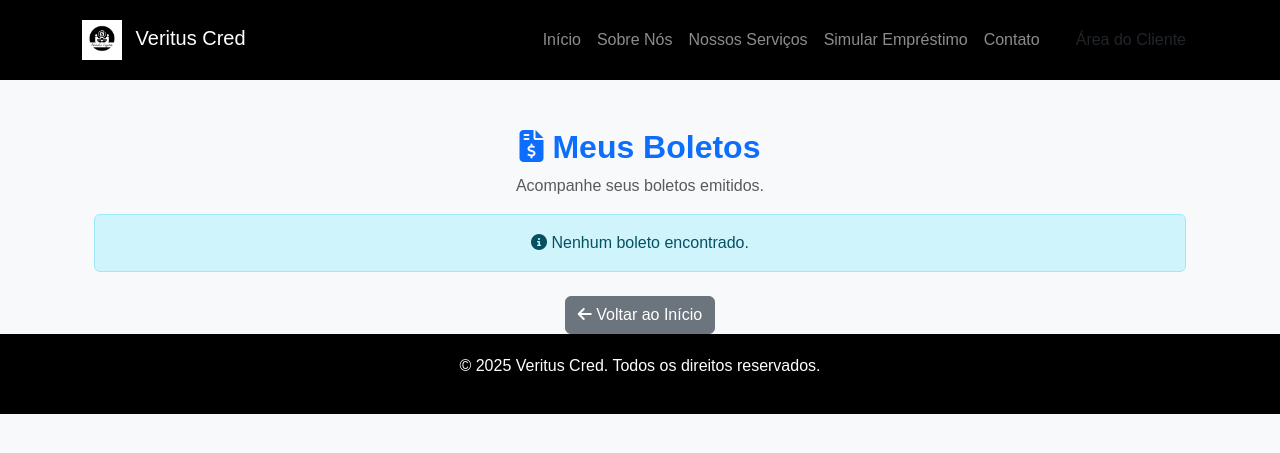
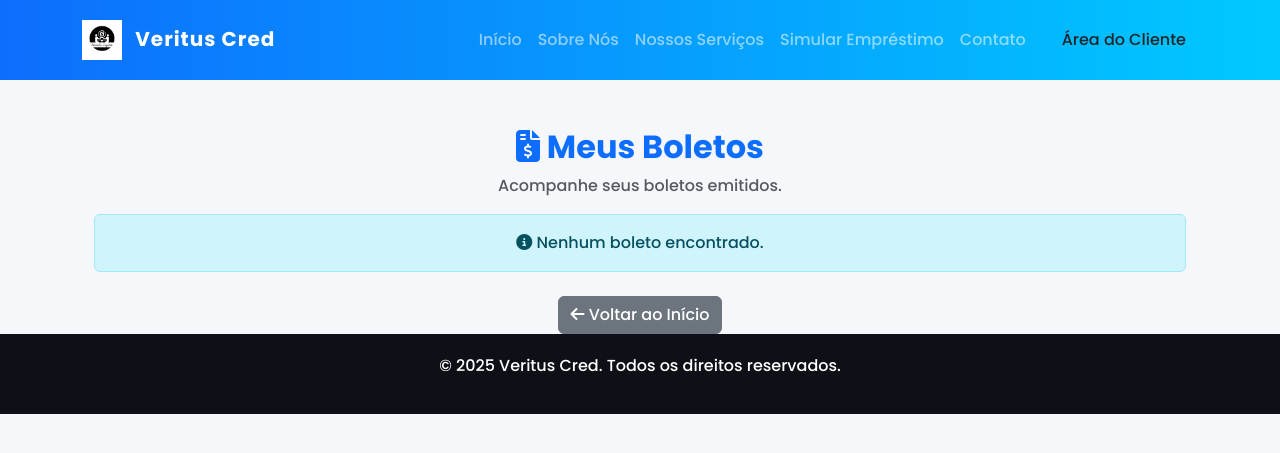
Before and after one commit to verituscred-dev/verituscred, a Django app: page /boletos/ in a window 1280 px wide. Shown: the top 453 px of the page. Run offline with Django 5.2, Linux system fonts and the light colour scheme; a user stored in the database is signed in; data that the repository does not hold is empty; parts of the project's set-up code (start-up, migrations or seed data) failed here and were passed over.

Commit message:
style: give templates a modern fintech look

```diff
--- a/templates/base.html
+++ b/templates/base.html
@@ -6,14 +6,20 @@
     <title>{% block title %}Veritus Cred - Soluções em Empréstimo{% endblock %}</title>
     <link href="https://cdn.jsdelivr.net/npm/bootstrap@5.3.3/dist/css/bootstrap.min.css" rel="stylesheet">
     <link rel="stylesheet" href="https://cdnjs.cloudflare.com/ajax/libs/font-awesome/6.5.1/css/all.min.css">
+    <link href="https://fonts.googleapis.com/css2?family=Poppins:wght@300;500;700&display=swap" rel="stylesheet">
     <style>
         body {
-            font-family: 'Arial', sans-serif;
-            background-color: #f8f9fa;
+            font-family: 'Poppins', sans-serif;
+            background-color: #f5f7fa;
+            color: #1a1a1a;
         }
         .navbar {
             padding: 15px;
-            background-color: black !important; /* 🔹 Navbar preta */
+            background: linear-gradient(90deg, #0d6efd 0%, #00c9ff 100%) !important;
+        }
+        .navbar-brand {
+            font-weight: 700;
+            letter-spacing: 1px;
         }
         .navbar-toggler {
             border-color: white;
@@ -89,7 +109,7 @@
             max-width: 200px;
         }
         footer {
-            background-color: black;
+            background-color: #0d1117;
             color: white;
             padding: 20px 0;
             text-align: center;
```
Also changed, not shown: other parts of templates/base.html (+22 -8 lines). Lines whose indentation alone changed are shown as unchanged.
